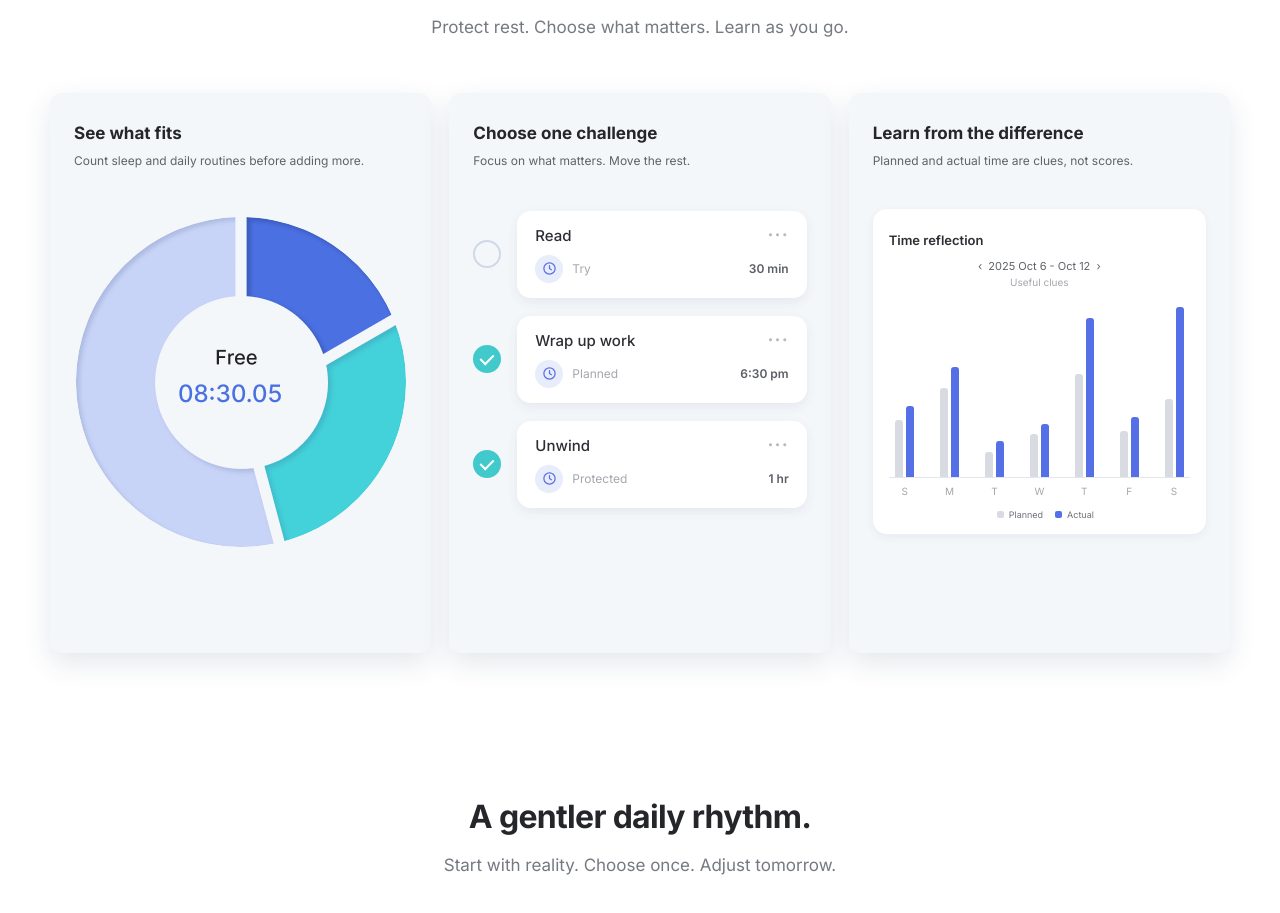
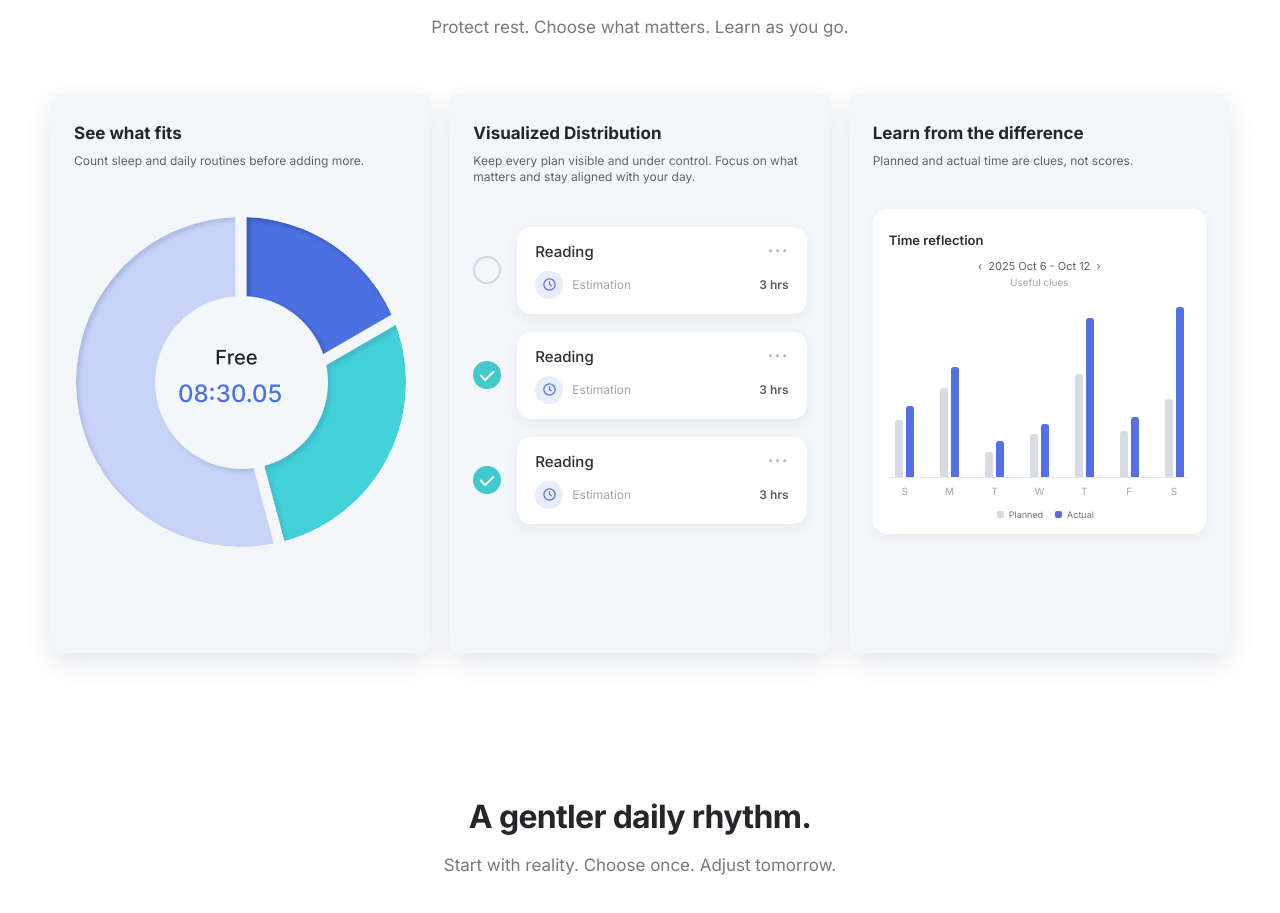
Before and after one commit to SidHung/timebudget-landing, a website: page persona.html in a window 1280 px wide. Shown: the part 1545-2458 px from the top of the page. Drawn offline with Linux system fonts and the light colour scheme.

```diff
--- a/persona.html
+++ b/persona.html
@@ -53,28 +53,28 @@
             <img class="donut" src="public/assets/pie.png" alt="Free time: 8 hours 30 minutes" width="330" height="330" />
           </article>
           <article class="feature-card reveal">
-            <h3>Choose one challenge</h3>
-            <p>Focus on what matters. Move the rest.</p>
+            <h3>Visualized Distribution</h3>
+            <p>Keep every plan visible and under control. Focus on what matters and stay aligned with your day.</p>
             <div class="task-list">
               <div class="task">
                 <i class="check"></i>
                 <div class="task-body">
-                  <div class="task-top"><span>Read</span><b class="dots">···</b></div>
-                  <div class="task-bottom"><span class="clock-badge"><svg viewBox="0 0 24 24" fill="none" stroke="currentColor" stroke-width="2" stroke-linecap="round" stroke-linejoin="round" aria-hidden="true"><circle cx="12" cy="12" r="9"/><path d="M12 7.5V12l3 2"/></svg></span><small>Try</small><b>30 min</b></div>
+                  <div class="task-top"><span>Reading</span><b class="dots">···</b></div>
+                  <div class="task-bottom"><span class="clock-badge"><svg viewBox="0 0 24 24" fill="none" stroke="currentColor" stroke-width="2" stroke-linecap="round" stroke-linejoin="round" aria-hidden="true"><circle cx="12" cy="12" r="9"/><path d="M12 7.5V12l3 2"/></svg></span><small>Estimation</small><b>3 hrs</b></div>
                 </div>
               </div>
               <div class="task">
                 <i class="check done"></i>
                 <div class="task-body">
-                  <div class="task-top"><span>Wrap up work</span><b class="dots">···</b></div>
-                  <div class="task-bottom"><span class="clock-badge"><svg viewBox="0 0 24 24" fill="none" stroke="currentColor" stroke-width="2" stroke-linecap="round" stroke-linejoin="round" aria-hidden="true"><circle cx="12" cy="12" r="9"/><path d="M12 7.5V12l3 2"/></svg></span><small>Planned</small><b>6:30 pm</b></div>
+                  <div class="task-top"><span>Reading</span><b class="dots">···</b></div>
+                  <div class="task-bottom"><span class="clock-badge"><svg viewBox="0 0 24 24" fill="none" stroke="currentColor" stroke-width="2" stroke-linecap="round" stroke-linejoin="round" aria-hidden="true"><circle cx="12" cy="12" r="9"/><path d="M12 7.5V12l3 2"/></svg></span><small>Estimation</small><b>3 hrs</b></div>
                 </div>
               </div>
               <div class="task">
                 <i class="check done"></i>
                 <div class="task-body">
-                  <div class="task-top"><span>Unwind</span><b class="dots">···</b></div>
-                  <div class="task-bottom"><span class="clock-badge"><svg viewBox="0 0 24 24" fill="none" stroke="currentColor" stroke-width="2" stroke-linecap="round" stroke-linejoin="round" aria-hidden="true"><circle cx="12" cy="12" r="9"/><path d="M12 7.5V12l3 2"/></svg></span><small>Protected</small><b>1 hr</b></div>
+                  <div class="task-top"><span>Reading</span><b class="dots">···</b></div>
+                  <div class="task-bottom"><span class="clock-badge"><svg viewBox="0 0 24 24" fill="none" stroke="currentColor" stroke-width="2" stroke-linecap="round" stroke-linejoin="round" aria-hidden="true"><circle cx="12" cy="12" r="9"/><path d="M12 7.5V12l3 2"/></svg></span><small>Estimation</small><b>3 hrs</b></div>
                 </div>
               </div>
             </div>
```
